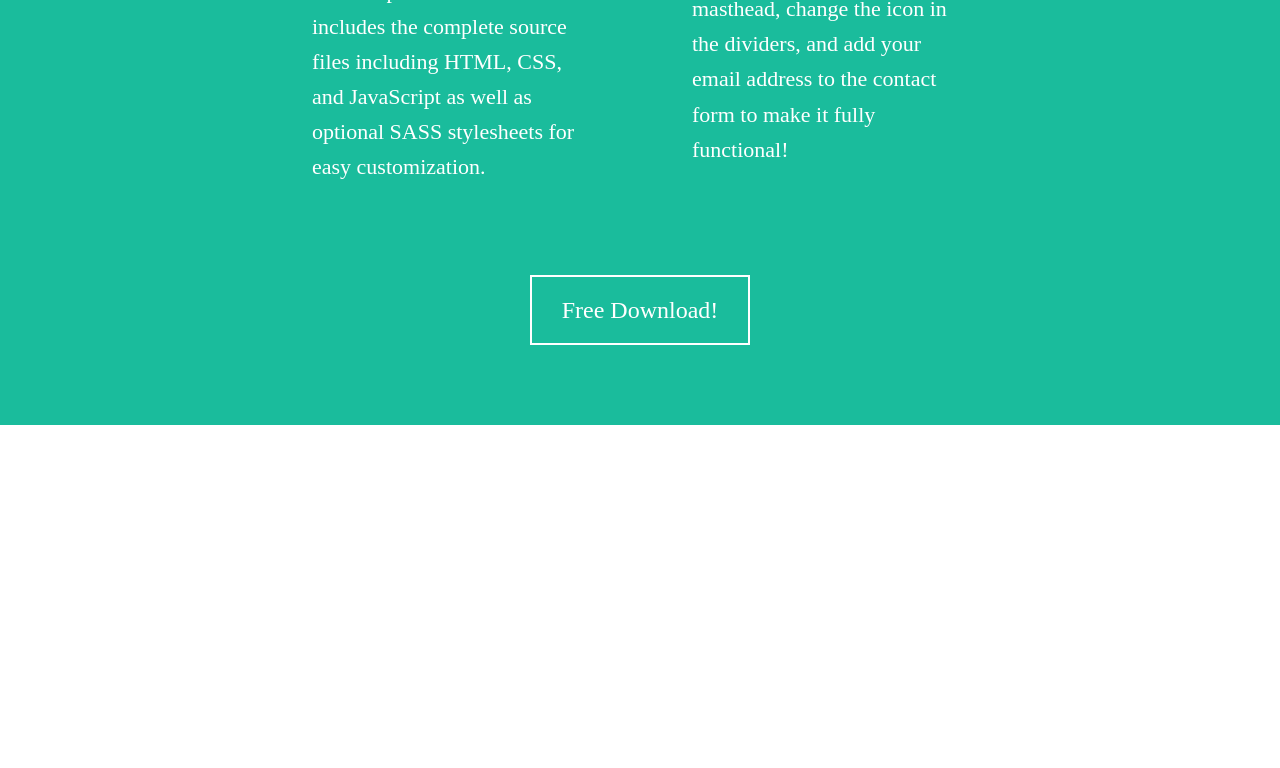
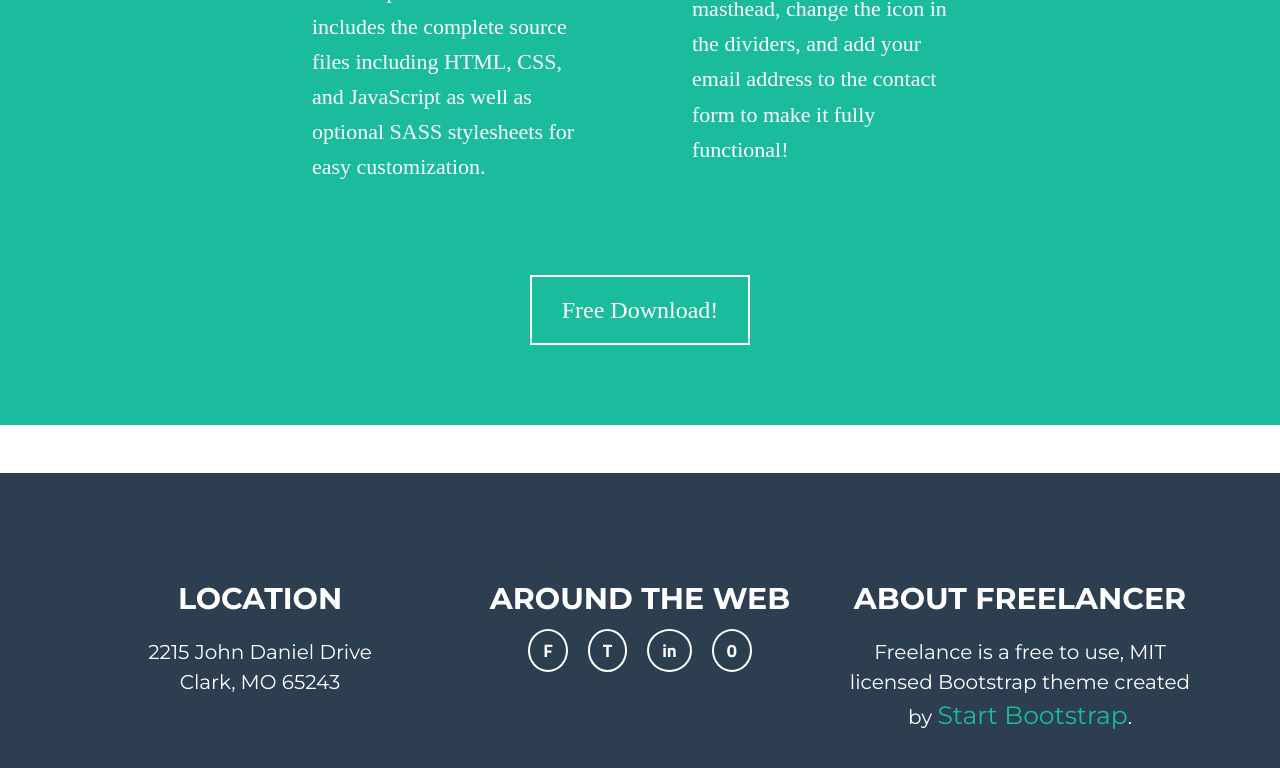
Before and after one commit to Haneen-mosa-naji/ReactTask1, a React (Vite) app: page / in a window 1280 px wide. Shown: the part 1853-2621 px from the top of the page. Before the commit the page ends 2326 px from the top, so only its background shows below. Built offline with nearby package versions, Linux system fonts and the light colour scheme.

Commit message:
Footer component

```diff
--- a/package.json
+++ b/package.json
@@ -10,6 +10,9 @@
     "preview": "vite preview"
   },
   "dependencies": {
+    "@fortawesome/fontawesome-svg-core": "^7.1.0",
+    "@fortawesome/free-brands-svg-icons": "^7.1.0",
+    "@fortawesome/react-fontawesome": "^3.1.0",
     "bootstrap": "^5.3.8",
     "react": "^19.1.1",
     "react-dom": "^19.1.1"
--- a/src/App.jsx
+++ b/src/App.jsx
@@ -6,6 +6,7 @@ import Navbar from './Components/Navbar/Navbar.jsx'
 import Hero from './Components/Hero/Hero.jsx'
 import Portfoliol from './Components/Portfolio/Portfolio.jsx'
 import About from './Components/Aboutt/About.jsx'
+import Footer from './Components/Footer/Footer.jsx'
 function App() {
 
 
@@ -15,6 +16,7 @@ function App() {
       <Hero/>
       <Portfoliol/>
       <About/>
+      <Footer/>
     </>
   )
 }
--- a/src/Components/Footer/Footer.jsx
+++ b/src/Components/Footer/Footer.jsx
@@ -1,7 +1,31 @@
 import FooterStyle from './Footer.module.css';
 
 function Footer() {
+  return (
+    <footer className={`${FooterStyle.footer} `}>
+      <div className="container my-5">
+        <div className="row">
+          <div className={`col-md-4 ${FooterStyle.footerChild} ${FooterStyle.footerPart1}`}>
+            <h4>Location</h4>
+            <p>2215 John Daniel Drive<br />Clark, MO 65243</p>
+          </div>
 
- }
+       <div className={`col-md-4 ${FooterStyle.footerChild} ${FooterStyle.footerPart2}`}>
+  <h4>Around the Web</h4>
+  <a href="#">F</a>
+  <a href="#">T</a>
+  <a href="#">in</a>
+  <a href="#">0</a>
+</div>
 
- export default Footer;
+          <div className={`col-md-4 ${FooterStyle.footerChild} ${FooterStyle.footerPart3}`}>
+            <h4>About Freelancer</h4>
+            <p>Freelance is a free to use, MIT licensed Bootstrap theme created by <a href="https://startbootstrap.com/" className={`${FooterStyle.StartBootstrap}`}>Start Bootstrap</a>.</p>
+          </div>
+        </div>
+      </div>
+    </footer>
+  );
+}
+
+export default Footer;
--- a/src/Components/Footer/Footer.module.css
+++ b/src/Components/Footer/Footer.module.css
@@ -0,0 +1,60 @@
+@import url('https://fonts.googleapis.com/css2?family=Lato:ital,wght@0,100;0,300;0,400;0,700;0,900;1,100;1,300;1,400;1,700;1,900&family=Titillium+Web:ital,wght@0,200;0,300;0,400;0,600;0,700;0,900;1,200;1,300;1,400;1,600;1,700&display=swap');
+
+.footer {
+    background-color: rgb(44, 62, 80);
+    color: white;
+    padding: 50px 0;
+    text-align: center;
+    font-family: "Titillium Web", sans-serif;
+}
+
+.footerChild {
+    width: 30%;
+    padding: 10px;
+    display: inline-block;
+    vertical-align: top;
+    text-align: center;
+}
+
+.footerPart2 a {
+
+    margin: 0 10px;
+    padding: 6px 13px;
+    color: white;
+    text-decoration: none;
+    border: 2px solid white;
+    border-radius: 50%;
+    font-weight: bold;
+    font-size: 18px;
+    transition: all 0.3s ease;
+}
+
+.footerPart2 a:hover {
+    background-color: white;
+    color: rgb(44, 62, 80);
+}
+
+.footer h4 {
+    font-size: 30px;
+    text-transform: uppercase;
+    font-family: "Montserrat", sans-serif;
+    font-weight: 700;
+    margin-bottom: 20px;
+}
+
+.footer p {
+    font-size: 20px;
+    font-family: "Montserrat", sans-serif;
+    font-weight: 400;
+}
+
+.StartBootstrap {
+    color: rgb(26, 188, 156);
+    font-size: 25px;
+    background-color: rgb(44, 62, 80);
+    text-decoration: none;
+}
+
+.StartBootstrap:hover {
+    text-decoration: underline;
+}
```
Also changed, not shown: 1 other file (tests, documents, lock files or other folders).
